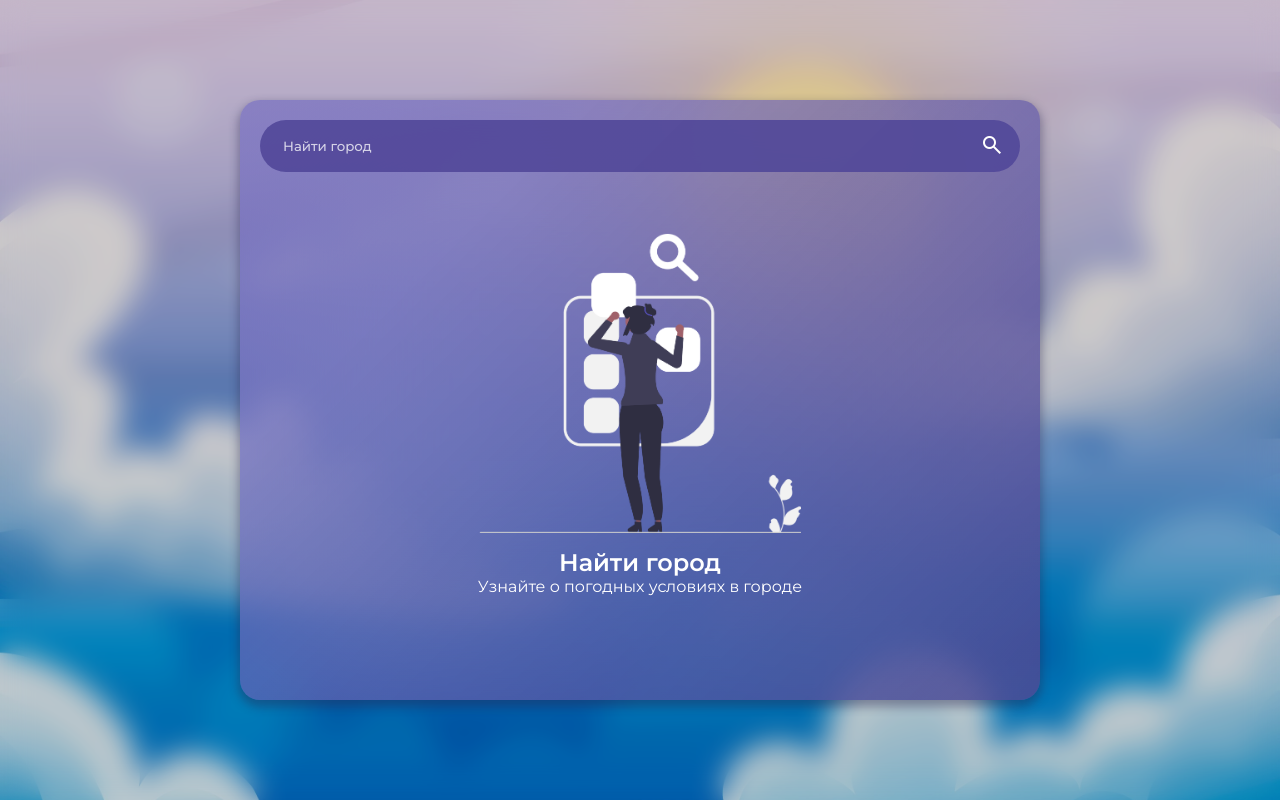
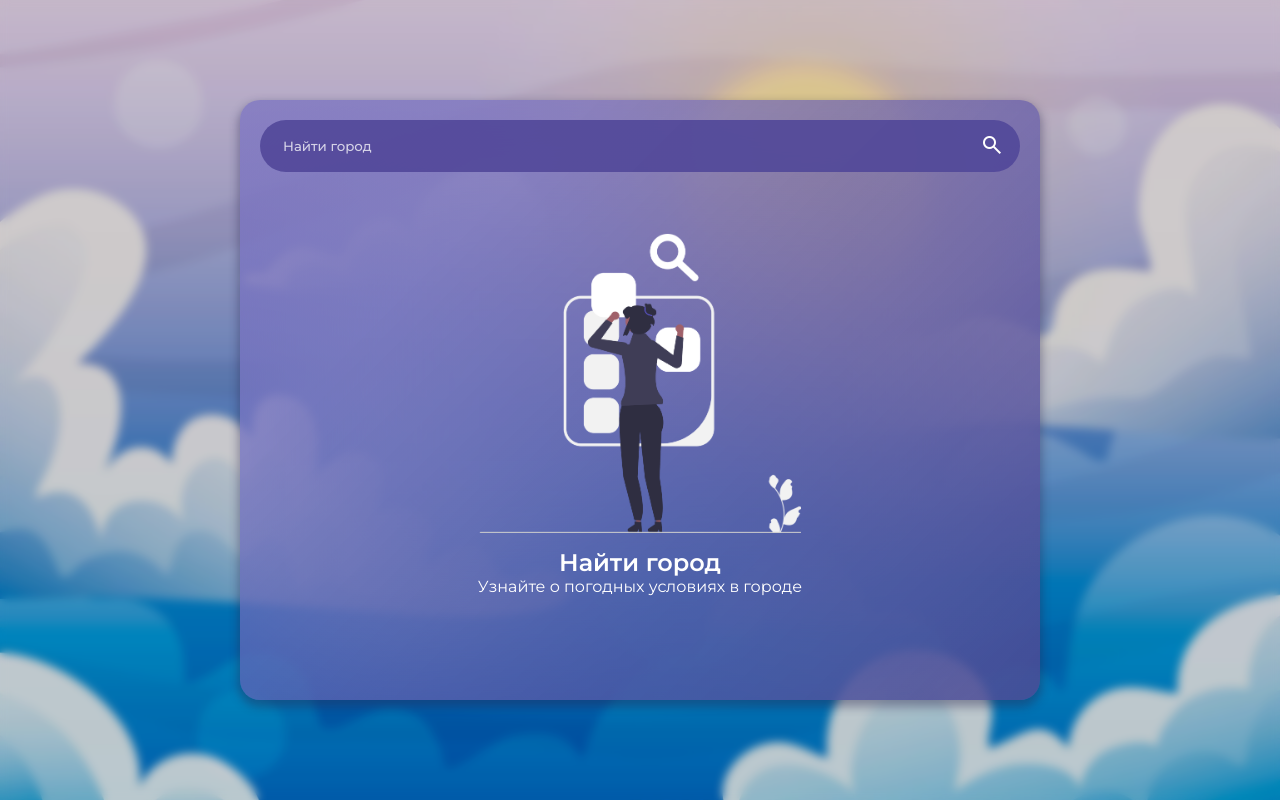
Before and after one commit to shiiicsew/YanixWeather, a plain HTML site: page index.html in a window 1280 px wide. Drawn offline with nearby package versions, Linux system fonts and the light colour scheme.

Commit message:
Update style.css

```diff
--- a/style.css
+++ b/style.css
@@ -28,7 +28,7 @@ body::before {
     height: 100dvh;
     background: rgb(0, 0, 0, 0.15);
     -webkit-backdrop-filter: blur(15px);
-    backdrop-filter: blur(15px);
+    backdrop-filter: blur(5px);
 }
 
 .regular-text {
```
